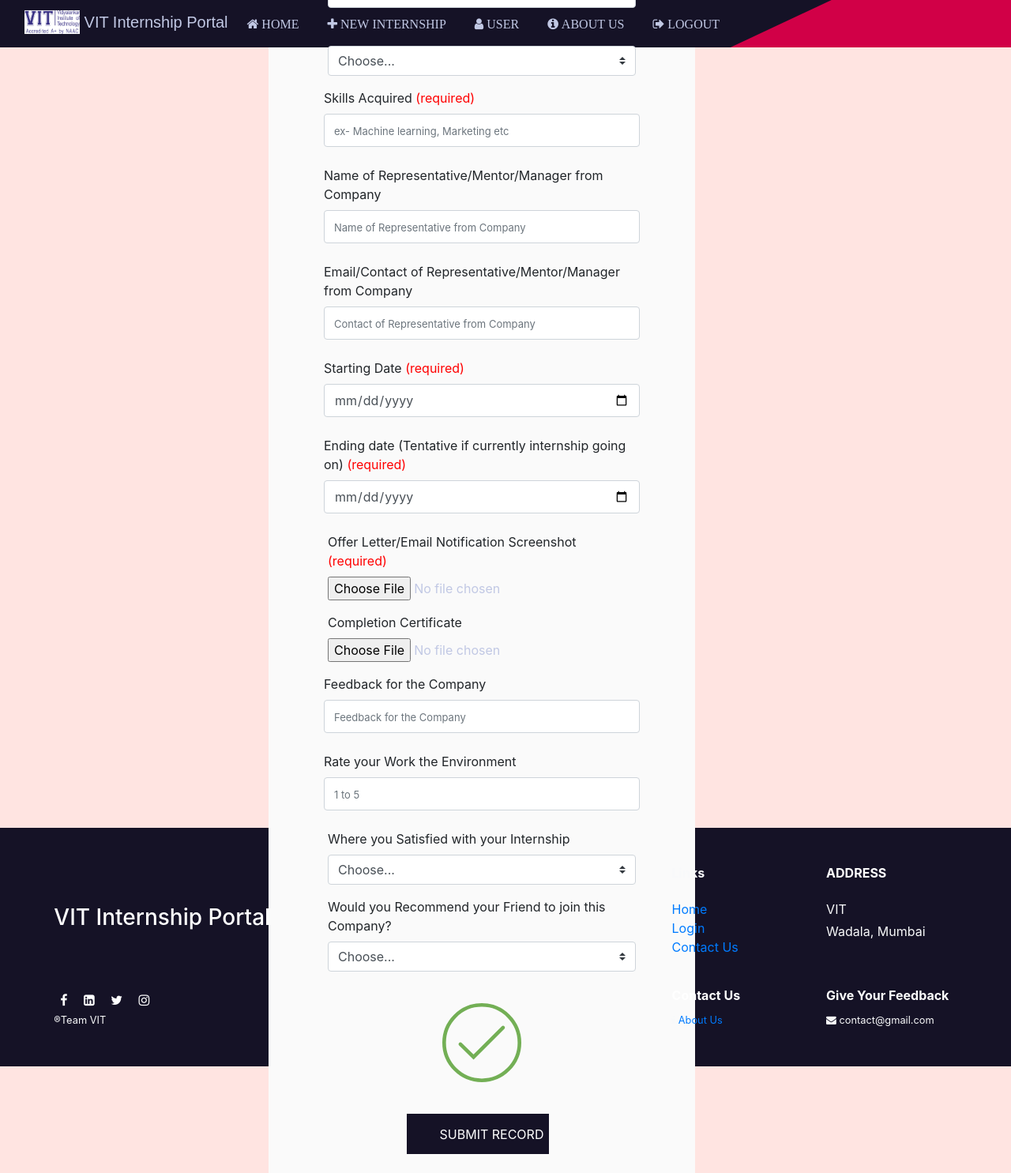
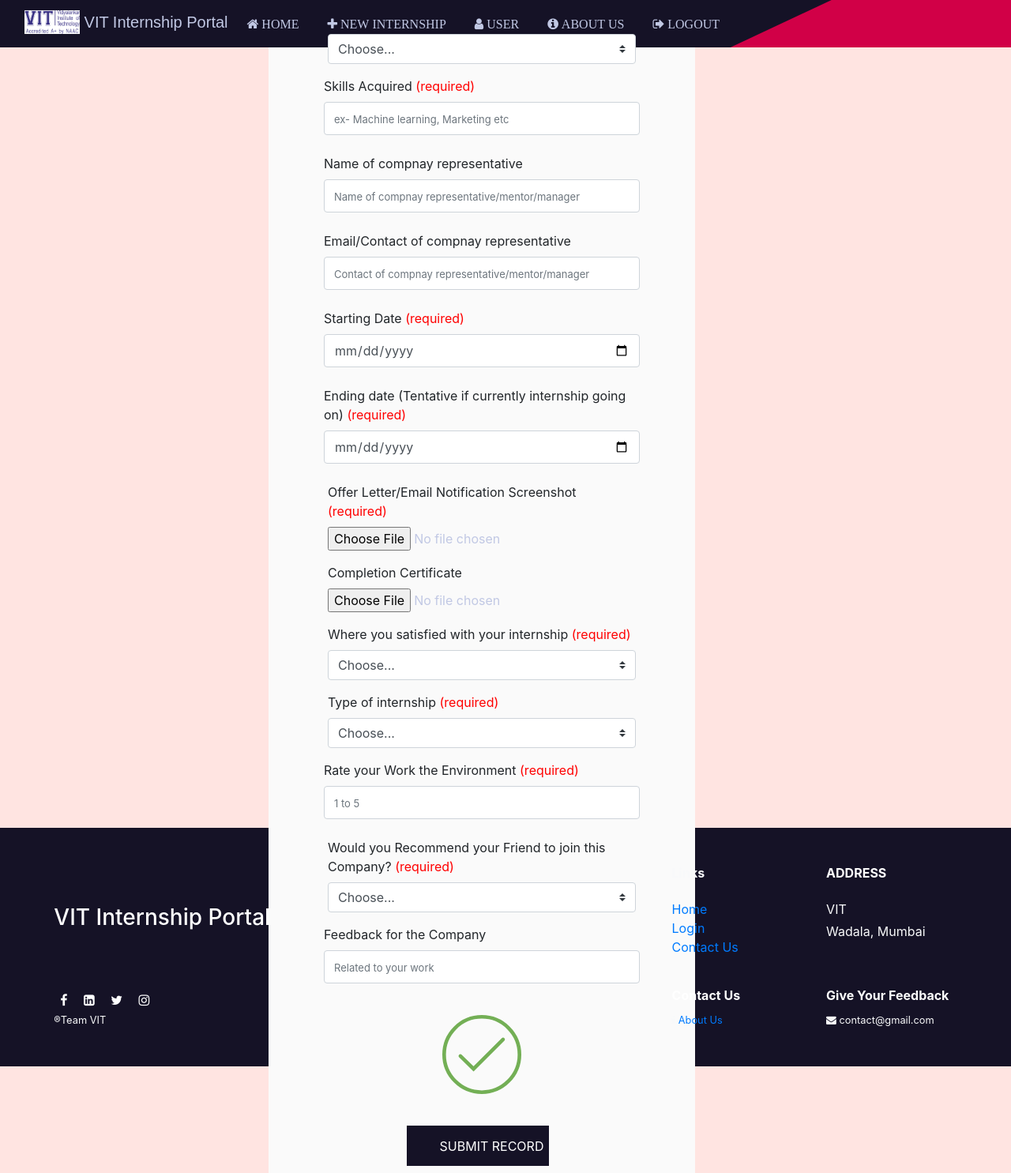
Before and after one commit to riya-ingale/InternshipPortal, a Flask app: page /newinternship in a window 1280 px wide. Shown: the top 1485 px of the page at 79% size. Run offline with Flask 2, Linux system fonts and the light colour scheme; a user stored in the database is signed in; some libraries are stand-ins or nearby versions; some web fonts are replaced.

Commit message:
new internship changes added

```diff
--- a/templates/newinternship.html
+++ b/templates/newinternship.html
@@ -145,7 +145,7 @@
                 name="domain"
                 id="inputGroupSelect02"
               >
-                <option selected name="domain">Choose...</option>
+                <option selected name="domain">Other</option>
                 <option value="Web Development" name="domain">
                   Web Development
                 </option>
@@ -205,25 +205,24 @@
 
           <section>
             <div class="form-row">
-              <label>Name of Representative/Mentor/Manager from Company</label>
+              <label>Name of compnay representative </label>
               <input
                 name="companyrepresentative_name"
                 type="text"
                 class="form-control"
-                placeholder="Name of Representative from Company"
+                placeholder="Name of compnay representative/mentor/manager"
               />
             </div>
 
             <div class="form-row">
               <label
-                >Email/Contact of Representative/Mentor/Manager from
-                Company</label
+                >Email/Contact of compnay representative </label
               >
               <input
                 name="companyrepresentative_contact"
                 type="text"
                 class="form-control"
-                placeholder="Contact of Representative from Company"
+                placeholder="Contact of compnay representative/mentor/manager"
               />
             </div>
 
@@ -240,8 +239,7 @@
             </div>
 
             <div class="form-row">
-              <label
-                >Ending date (Tentative if currently internship going on)
+              <label>Ending date (Tentative if currently internship going on)
                 <span style="color: red">(required)</span></label
               >
               <input name="enddate" type="date" class="form-control" required />
@@ -279,28 +277,8 @@
           <!-- SECTION 4 -->
           <h4></h4>
           <section>
-            <div class="form-row">
-              <label>Feedback for the Company</label>
-              <input
-                name="feedback"
-                type="text"
-                class="form-control"
-                placeholder="Feedback for the Company"
-              />
-            </div>
-            <div class="form-row">
-              <label>Rate your Work the Environment</label>
-              <input
-                name="workenv"
-                type="number"
-                min="1"
-                max="5"
-                class="form-control"
-                placeholder="1 to 5"
-              />
-            </div>
 
-            <label>Where you Satisfied with your Internship</label>
+              <label>Where you satisfied with your internship <span style="color: red">(required)</span></label>
             <div class="input-group mb-3">
               <select
                 class="custom-select"
@@ -314,7 +292,33 @@
               </select>
             </div>
 
-            <label>Would you Recommend your Friend to join this Company?</label>
+            <label>Type of internship <span style="color: red">(required)</span></label>
+            <div class="input-group mb-3">
+              <select
+                class="custom-select"
+                name="type"
+                id="inputGroupSelect02"
+              >
+                <option selected name="type">Choose...</option>
+                <option value="Pay to compnay" name="type">Pay to compnay</option>
+                <option value="Only certificate" name="type">Only certificate</option>
+                <option value="Stipen" name="type">Stipen</option>
+              </select>
+            </div>
+
+            <div class="form-row">
+              <label>Rate your Work the Environment <span style="color: red">(required)</span></label>
+              <input
+                name="workenv"
+                type="number"
+                min="1"
+                max="5"
+                class="form-control"
+                placeholder="1 to 5"
+              />
+            </div>
+
+            <label>Would you Recommend your Friend to join this Company? <span style="color: red">(required)</span></label>
             <div class="input-group mb-3">
               <select
                 class="custom-select"
@@ -326,6 +330,15 @@
                 <option value="No" name="recommendation">No</option>
                 <option value="Maybe" name="recommendation">Maybe</option>
               </select>
+            </div>
+            <div class="form-row">
+              <label>Feedback for the Company</label>
+              <input
+                name="feedback"
+                type="text"
+                class="form-control"
+                placeholder="Related to your work"
+              />
             </div>
           </section>
 
```
Also changed, not shown: templates/aboutus.html (+4 -4 lines), InternshipPortal_Database.db, 1 other file.
